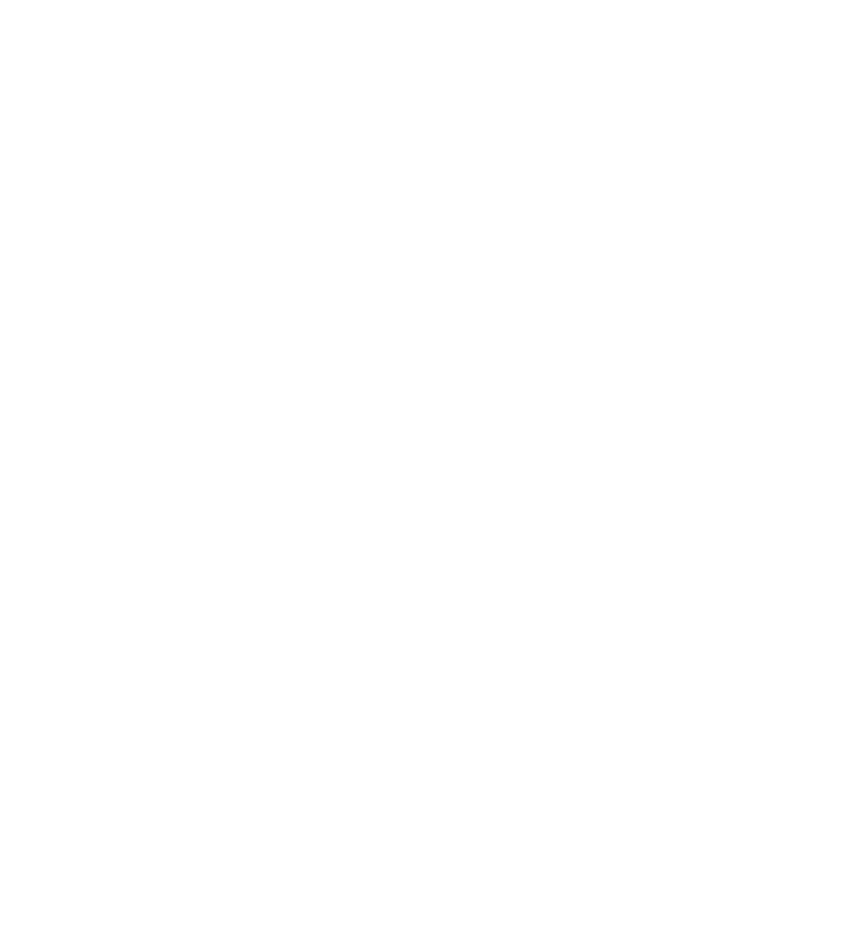
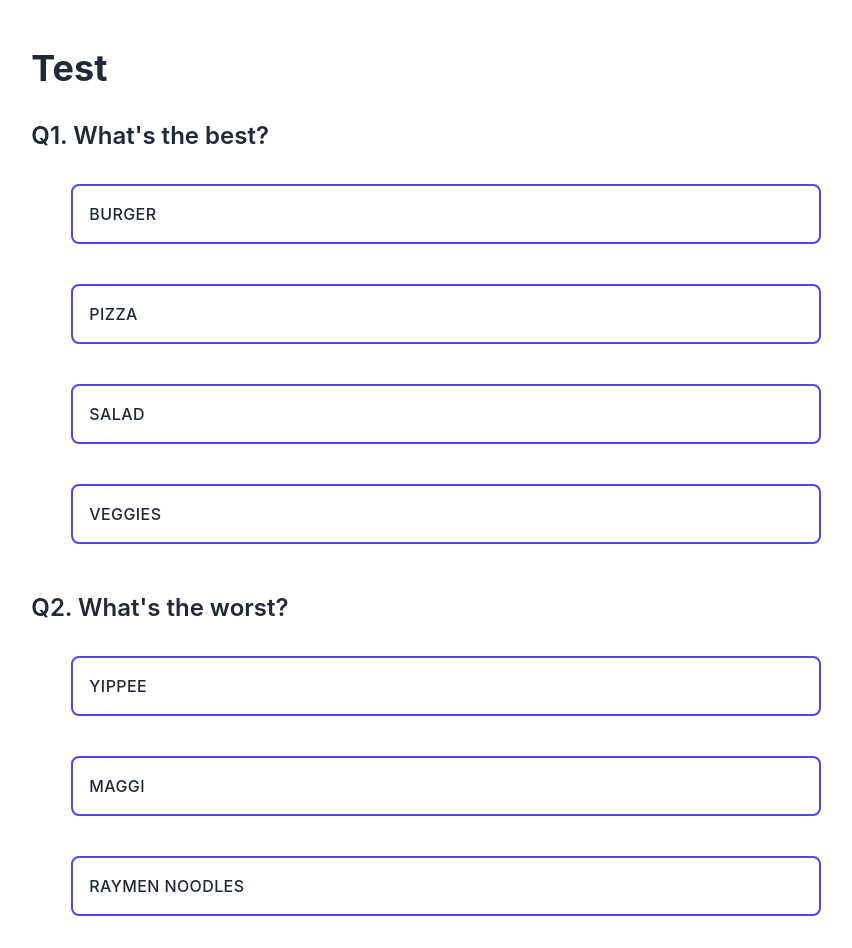
Before and after one commit to VishalLudhrani/quick-poll, a React (Create React App) app: page /poll/vote in a window 1280 px wide. Before the commit this address had no page. Shown: the whole page, without its empty margins (198-1050 px from the left). Before the commit the page ends 800 px from the top, so only its background shows below. Built offline with nearby package versions, Linux system fonts and the light colour scheme.

Commit message:
chore: user is able to cast vote for a poll

```diff
--- a/src/App.js
+++ b/src/App.js
@@ -5,6 +5,7 @@
 // import styles, and/or components
 import './App.css';
 import LandingPage from "./components/LandingPage";
+import CastVote from './components/Poll/CastVote';
 import CreateNewPoll from './components/Poll/CreateNewPoll';
 
 const App = () => {
@@ -13,6 +14,7 @@
       <Routes>
         <Route path="/" element={<LandingPage />} />
         <Route path="/poll/new" element={<CreateNewPoll />} />
+        <Route path="/poll/vote" element={<CastVote />} />
       </Routes>
     </BrowserRouter>
   );
--- /dev/null
+++ b/src/components/Poll/CastVote.js
@@ -0,0 +1,84 @@
+const CastVote = () => {
+
+  const poll = {
+    pollName: "Test",
+    questions: [
+      {
+        value: "What's the best?",
+        options: [
+          {
+            value: "Burger",
+          },
+          {
+            value: "Pizza",
+          },
+          {
+            value: "Salad",
+          },
+          {
+            value: "Veggies",
+          },
+        ]
+      },
+      {
+        value: "What's the worst?",
+        options: [
+          {
+            value: "Yippee",
+          },
+          {
+            value: "Maggi",
+          },
+          {
+            value: "Raymen Noodles",
+          },
+        ]
+      },
+    ]
+  }
+
+  const voteHandler = e => {
+    console.log(e.target.value);
+  }
+
+  return (
+    <div className="content-container mt-12 lg:w-8/12 px-2 md:px-4 space-y-8">
+      <h1 className="text-4xl font-bold">{poll.pollName}</h1>
+      {
+        poll.questions.map((question, pos) => {
+          return (
+            <div key={pos} className="space-y-4">
+              <h2 className="text-2xl font-semibold">Q{pos+1}. {question.value}</h2>
+              <div className="flex flex-col h-full space-y-2">
+                {
+                  question.options.map((option, optionPos) => {
+                    return (
+                      <div
+                        key={optionPos}
+                        className="flex-auto text-md font-medium uppercase tracking-wide px-8 py-4 rounded-lg my-auto space-x-2">
+                        <input
+                          type="radio"
+                          name={`question${pos}`}
+                          id={`${pos}.${optionPos}`}
+                          value={option.value}
+                          onClick={e => {voteHandler(e)}}
+                          className="hidden peer" />
+                        <label htmlFor={`${pos}.${optionPos}`} className="flex gap-4 p-4 rounded-lg bg-opacity-90 border-2 border-indigo-600 hover:bg-opacity-75 peer-checked:bg-indigo-600 peer-checked:text-white cursor-pointer transition">
+                          <div>
+                            <span>{option.value}</span>
+                          </div>
+                        </label>
+                      </div>
+                    )
+                  })
+                }
+              </div>
+            </div>
+          )
+        })
+      }
+    </div>
+  );
+};
+
+export default CastVote;
```
Also changed, not shown: public/tailwind-output.css.
